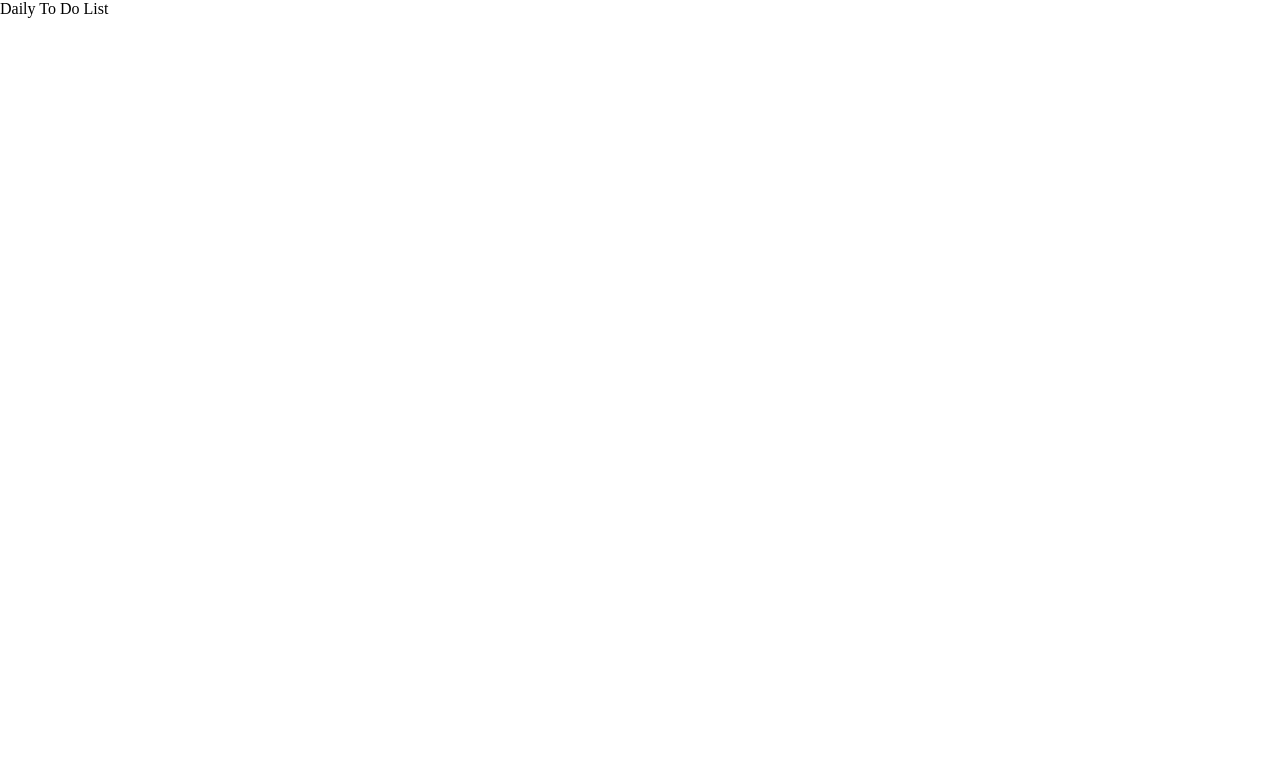
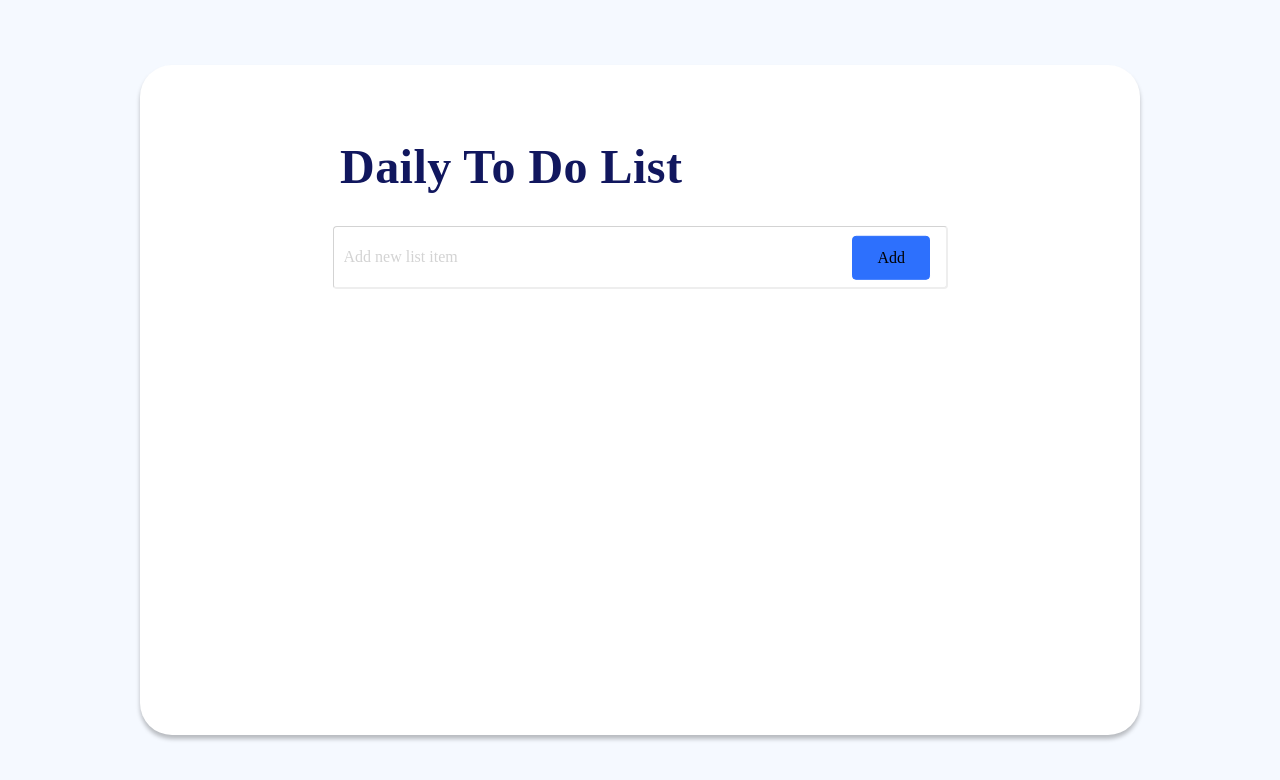
Before and after one commit to Iulicaaa/Daily-To-Do-List, a React (Vite) app: page / in a window 1280 px wide. Shown: the top 780 px of the page. Built offline with nearby package versions, Linux system fonts and the light colour scheme.

Commit message:
Refactor App component and add todo functionality

```diff
--- a/src/App.tsx
+++ b/src/App.tsx
@@ -1,9 +1,82 @@
-import 'normalize.css';
+import "normalize.css";
+import Layout from "./components/Layout";
+import { useState } from "react";
+import ToDoForm from "./components/ToDoForm";
+import styled from "styled-components";
+
+type Todo = {
+  id: number;
+  name: string;
+  complete: boolean;
+  createdAt: Date;
+};
 
 export default function App() {
+  const [todos, setTodos] = useState<Todo[]>([]);
+  console.log("todos", todos);
+
+  const createTodo = (name: string) => {
+    const newTodo = {
+      id: Date.now(),
+      name: name,
+      complete: false,
+      createdAt: new Date(),
+    };
+    setTodos([...todos, newTodo]);
+  };
+
+  const completeTodo = (id: number) => {
+    const index = todos.findIndex((todo) => todo.id === id);
+    if (index === -1) return;
+
+    const newTodos = [...todos];
+    const todo = newTodos[index];
+    todo.complete = !todo.complete;
+    setTodos(newTodos);
+  };
+
   return (
-    <main>
-     Daily To Do List
-    </main>
-  )
+    <Layout>
+      <Title>Daily To Do List</Title>
+      <ToDoForm onSubmit={createTodo} />
+      {todos.map((todo) => (
+        <Container key={todo.id}>
+          <button
+            style={{
+              borderRadius: "50%",
+              width: "30px",
+              height: "30px",
+              backgroundColor: todo.complete ? "green" : "gray",
+            }}
+            onClick={() => completeTodo(todo.id)}
+          >
+            {todo.complete && <CheckMarkIcon />}
+          </button>
+          <p>{todo.name}</p>
+        </Container>
+      ))}
+    </Layout>
+  );
 }
+
+const Title = styled.h1`
+  color: #11175e;
+  font-family: Rubik;
+  font-size: 48px;
+  font-style: normal;
+  font-weight: 600;
+  line-height: normal;
+  letter-spacing: 0.48px;
+`;
+
+const CheckMarkIcon = () => (
+  <svg xmlns="http://www.w3.org/2000/svg" viewBox="0 0 52 52">
+    <path d="M26 0C11.664 0 0 11.663 0 26s11.664 26 26 26 26-11.663 26-26S40.336 0 26 0zm0 50C12.767 50 2 39.233 2 26S12.767 2 26 2s24 10.767 24 24-10.767 24-24 24zm10.293-37.707l-14 14c-.391.391-1.023.391-1.414 0l-7-7c-.391-.391-.391-1.023 0-1.414s1.023-.391 1.414 0L22 24.586l12.879-12.879c.391-.391 1.023-.391 1.414 0s.391 1.023 0 1.414z" />
+  </svg>
+);
+
+const Container = styled.div`
+  display: flex;
+  align-items: center;
+  gap: 10px;
+`;
--- /dev/null
+++ b/src/components/Layout.tsx
@@ -0,0 +1,45 @@
+import styled from "styled-components";
+
+type Props = {
+  children: React.ReactNode;
+};
+
+const Layout = (props: Props) => {
+  return (
+    <Background>
+      <Card>
+        <Content>{props.children}</Content>
+      </Card>
+    </Background>
+  );
+};
+
+export default Layout;
+
+const Background = styled.div`
+  display: flex;
+  align-items: center;
+  justify-content: center;
+  background: #f5f9ff;
+  height: 100vh;
+  width: 100vw;
+`;
+
+const Card = styled.div`
+  display: flex;
+  flex-direction: column;
+  align-items: center;
+  justify-content: flex-start;
+  width: 100%;
+  height: 100%;
+  max-width: 1000px;
+  max-height: 670px;
+  flex-shrink: 0;
+  border-radius: 32px;
+  background: #fff;
+  box-shadow: 0px 4px 4px 0px rgba(0, 0, 0, 0.25);
+`;
+
+const Content = styled.div`
+  padding: 42px 0px;
+`;
--- /dev/null
+++ b/src/components/ToDoForm.tsx
@@ -0,0 +1,69 @@
+import { useState } from "react";
+import styled from "styled-components";
+
+type Props = {
+  onSubmit: (name: string) => void;
+};
+
+const ToDoForm = (props: Props) => {
+  const [name, setName] = useState("");
+
+  const submitForm = () => {
+    props.onSubmit(name);
+    setName("");
+  };
+
+  return (
+    <Container>
+      <Input
+        value={name}
+        placeholder="Add new list item"
+        onChange={(e) => setName(e.target.value)}
+      />
+      <Button onClick={submitForm}>Add</Button>
+    </Container>
+  );
+};
+
+export default ToDoForm;
+
+const Container = styled.div`
+  display: flex;
+  align-items: center;
+  justify-content: center;
+  gap: 16px;
+  position: relative;
+  width: 600px;
+`;
+
+const Input = styled.input`
+  width: 100%;
+  height: 58px;
+  flex-shrink: 0;
+  fill: var(--FFFFFF, #fff);
+  stroke-width: 1px;
+  stroke: #eee;
+  border-color: #eee;
+  border-radius: 4px;
+  border-top: 1px solid lightgrey;
+  border-left: 1px solid lightgrey;
+  padding-left: 10px;
+
+  &::placeholder {
+    color: lightgrey;
+  }
+`;
+
+const Button = styled.button`
+  display: inline-flex;
+  padding: 12px 24px;
+  align-items: flex-start;
+  gap: 8px;
+  border-radius: 4px;
+  border: 1px solid var(--Mavi, #2d70fd);
+  background: #2d70fd;
+  position: absolute;
+  right: 10px;
+  top: 50%;
+  transform: translateY(-50%);
+`;
```
